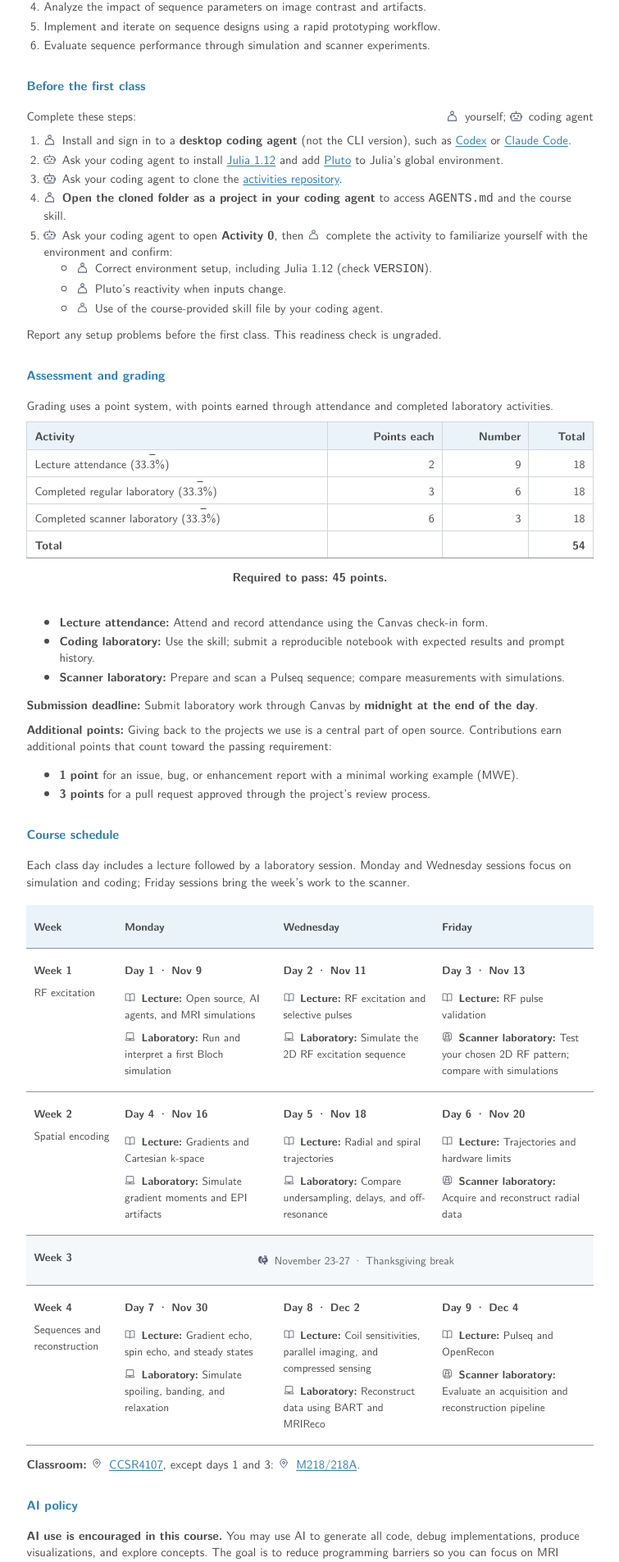
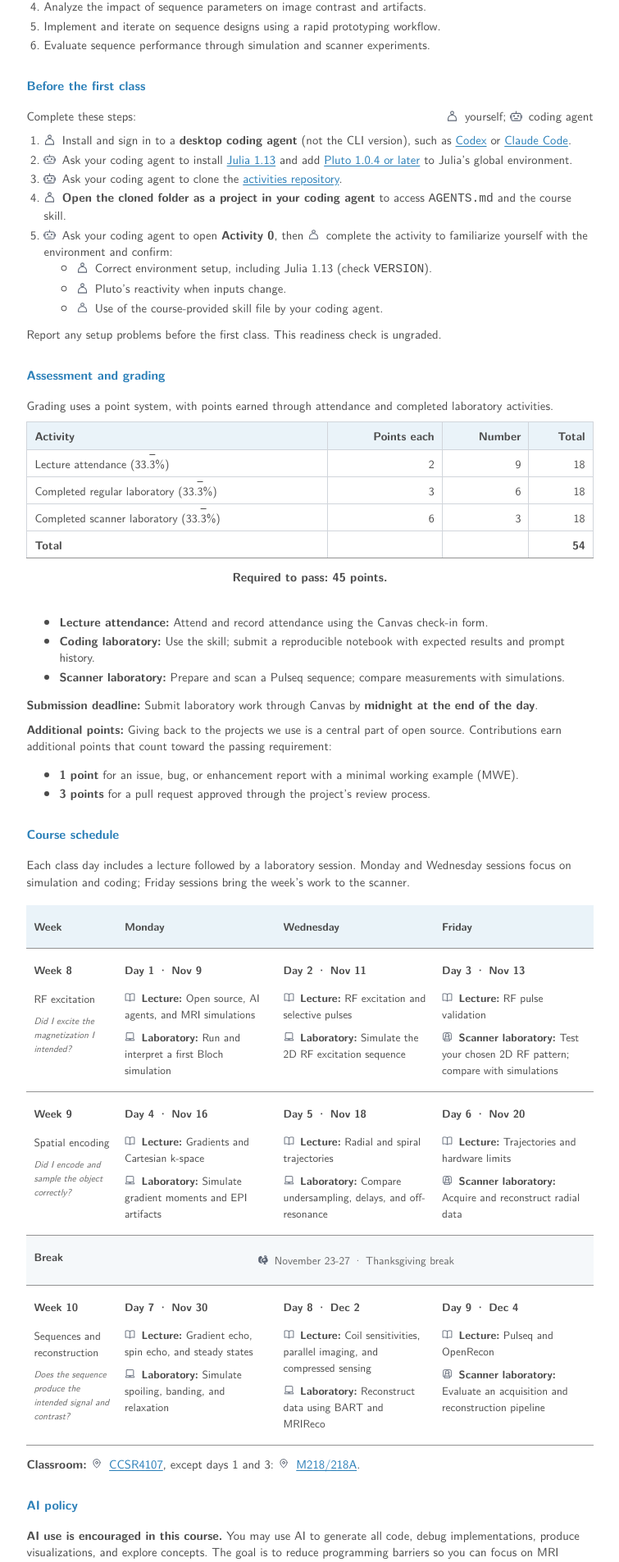
Before and after one commit to cncastillo/cncastillo.github.io, a Jekyll site: the page built from teaching/bios-214/syllabus.md, in a window 1280 px wide. Shown: the part 975-2880 px from the top of the page at 82% size, without its empty margins (262-1017 px from the left). Built offline with Jekyll 4.4.1, drawn with Linux system fonts in a browser that asks for light colours.

Commit message:
Update BIOS 214 schedule, setup, and syllabus branding

```diff
--- a/_data/bios-214.yml
+++ b/_data/bios-214.yml
@@ -2,9 +2,10 @@ title: Open-Source MRI Sequence Development
 subtitle: Simulation to Scanner
 code: BIOS 214
 term: Autumn 2026
-last_updated: October 21, 2026
+last_updated: November 2, 2026
 institution: Stanford School of Medicine
 institution_logo: /assets/icons/stanford-som-mono.svg
+institution_wordmark: /assets/icons/stanford-som-horizontal.svg
 description: Hands-on MRI sequence design, simulation, acquisition, and reconstruction with open-source tools.
 website: https://cncastillo.github.io/teaching/bios-214/
 canvas: https://canvas.stanford.edu/courses/233500
@@ -33,8 +34,9 @@ ta:
   url: https://profiles.stanford.edu/charles-mcgrath
   position: Postdoctoral Scholar in Radiology, Stanford University.
 weeks:
-  - number: 1
+  - number: 8
     topic: RF excitation
+    question: Did I excite the magnetization I intended?
     days:
       - number: 1
         date: Nov 9
@@ -55,8 +57,9 @@ weeks:
         lab: Test your chosen 2D RF pattern; compare with simulations
         lab_url:
         scanner: true
-  - number: 2
+  - number: 9
     topic: Spatial encoding
+    question: Did I encode and sample the object correctly?
     days:
       - number: 4
         date: Nov 16
@@ -77,11 +80,11 @@ weeks:
         lab: Acquire and reconstruct radial data
         lab_url:
         scanner: true
-  - number: 3
-    break: Thanksgiving break
+  - break: Thanksgiving break
     dates: November 23-27
-  - number: 4
+  - number: 10
     topic: Sequences and reconstruction
+    question: Does the sequence produce the intended signal and contrast?
     days:
       - number: 7
         date: Nov 30
--- a/_includes/bios-214-materials.html
+++ b/_includes/bios-214-materials.html
@@ -8,7 +8,7 @@
   <tbody>
     {% for week in course.weeks %}
     <tr>
-      <td markdown="span">**Week {{ week.number }}**</td>
+      <td markdown="span">{% if week.break %}**Break**{% else %}**Week {{ week.number }}**{% endif %}</td>
       {% if week.break %}
       <td colspan="3" class="course-break"><img class="course-icon" src="{{ '/assets/icons/turkey.svg' | relative_url }}" alt="" width="24" height="24"> {{ week.dates }} · {{ week.break }}</td>
       {% else %}
--- a/_includes/bios-214-schedule.md
+++ b/_includes/bios-214-schedule.md
@@ -4,7 +4,7 @@
 | Week | Monday | Wednesday | Friday |
 |:-----|:-------|:----------|:-------|
 {% for week in course.weeks -%}
-| **Week {{ week.number }}**{% if week.topic %}<br>{{ week.topic }}{% endif %} | {% if week.break %}<span class="break"><img src="/assets/icons/turkey.svg" class="course-icon" alt="" width="14" height="14"> {{ week.dates }} · {{ week.break }}</span> |  |  |{% else %}{% for day in week.days %}{% capture session %}{% include bios-214-schedule-day.md day=day %}{% endcapture %}{{ session | strip }} | {% endfor %}{% endif %}
+| {% if week.break %}**Break**{% else %}<span class="week-label">**Week {{ week.number }}**</span>{% endif %}{% if week.topic %}<span class="week-topic">{{ week.topic }}</span>{% endif %}{% if week.question %}<span class="week-question">{{ week.question }}</span>{% endif %} | {% if week.break %}<span class="break"><img src="/assets/icons/turkey.svg" class="course-icon" alt="" width="14" height="14"> {{ week.dates }} · {{ week.break }}</span> |  |  |{% else %}{% for day in week.days %}{% capture session %}{% include bios-214-schedule-day.md day=day %}{% endcapture %}{{ session | strip }} | {% endfor %}{% endif %}
 {% endfor -%}
 {: .schedule}
 
--- a/_includes/bios-214-setup.md
+++ b/_includes/bios-214-setup.md
@@ -1,11 +1,11 @@
 Complete these steps: <span class="setup-legend"><img src="/assets/icons/human.svg" class="course-icon" alt="Human" width="14" height="14"> yourself; <img src="/assets/icons/robot.svg" class="course-icon" alt="AI" width="14" height="14"> coding agent</span>
 
 1. <img src="/assets/icons/human.svg" class="course-icon" alt="Human" width="14" height="14"> Install and sign in to a **desktop coding agent** (not the CLI version), such as [Codex](https://developers.openai.com/codex/app/) or [Claude Code](https://code.claude.com/docs/en/desktop).
-2. <img src="/assets/icons/robot.svg" class="course-icon" alt="AI" width="14" height="14"> Ask your coding agent to install [Julia 1.12](https://julialang.org/downloads/) and add [Pluto](https://plutojl.org/) to Julia’s global environment.
+2. <img src="/assets/icons/robot.svg" class="course-icon" alt="AI" width="14" height="14"> Ask your coding agent to install [Julia 1.13](https://julialang.org/downloads/) and add [Pluto 1.0.4 or later](https://plutojl.org/) to Julia’s global environment.
 3. <img src="/assets/icons/robot.svg" class="course-icon" alt="AI" width="14" height="14"> Ask your coding agent to clone the [activities repository](https://github.com/cncastillo/bios-214).
 4. <img src="/assets/icons/human.svg" class="course-icon" alt="Human" width="14" height="14"> **Open the cloned folder as a project in your coding agent** to access `AGENTS.md` and the course skill.
 5. <img src="/assets/icons/robot.svg" class="course-icon" alt="AI" width="14" height="14"> Ask your coding agent to open **Activity 0**, then <img src="/assets/icons/human.svg" class="course-icon" alt="Human" width="14" height="14"> complete the activity to familiarize yourself with the environment and confirm:
-    - <img src="/assets/icons/human.svg" class="course-icon" alt="Human" width="14" height="14"> Correct environment setup, including Julia 1.12 (check `VERSION`).
+    - <img src="/assets/icons/human.svg" class="course-icon" alt="Human" width="14" height="14"> Correct environment setup, including Julia 1.13 (check `VERSION`).
     - <img src="/assets/icons/human.svg" class="course-icon" alt="Human" width="14" height="14"> Pluto's reactivity when inputs change.
     - <img src="/assets/icons/human.svg" class="course-icon" alt="Human" width="14" height="14"> Use of the course-provided skill file by your coding agent.
 
--- a/assets/css/syllabus.css
+++ b/assets/css/syllabus.css
@@ -97,6 +97,10 @@ tr { break-inside: avoid; }
 .schedule .course-day-header { display: block; margin-bottom: 7px; }
 .schedule .course-session { display: block; }
 .schedule .course-session + .course-session { margin-top: 8px; }
+.schedule .week-label, .schedule .week-topic, .schedule .week-question { display: block; }
+.schedule .week-label strong { margin-bottom: 0; }
+.schedule .week-topic, .schedule .week-question { margin-top: 8px; }
+.schedule .week-question { font-size: 0.85em; font-style: italic; color: #666; }
 .schedule .break { text-align: center; color: #666; background: #f5f8fa; padding: 14px; }
 .schedule tbody tr:nth-child(3) td { background: #f5f8fa; }
 .schedule tbody tr:nth-child(3) td:not(:first-child) { border-left: none; border-right: none; }
--- a/scripts/render-syllabus.rb
+++ b/scripts/render-syllabus.rb
@@ -7,7 +7,7 @@ site = Jekyll::Site.new(Jekyll.configuration('safe' => true, 'quiet' => true))
 site.read
 page = site.pages.find { |entry| entry.relative_path == 'teaching/bios-214/syllabus.md' }
 course = site.data.fetch(page.data.fetch('course_data'))
-metadata = course.slice('title', 'subtitle', 'code', 'term', 'institution', 'institution_logo')
+metadata = course.slice('title', 'subtitle', 'code', 'term', 'institution', 'institution_logo', 'institution_wordmark')
 metadata['title'] = "#{course.fetch('code')}: #{course.fetch('title')}"
 metadata['revision-date'] = course.fetch('last_updated')
 payload = site.site_payload
```
Also changed, not shown: README.md, assets/icons/stanford-som-horizontal.svg (added), 3 other files.
